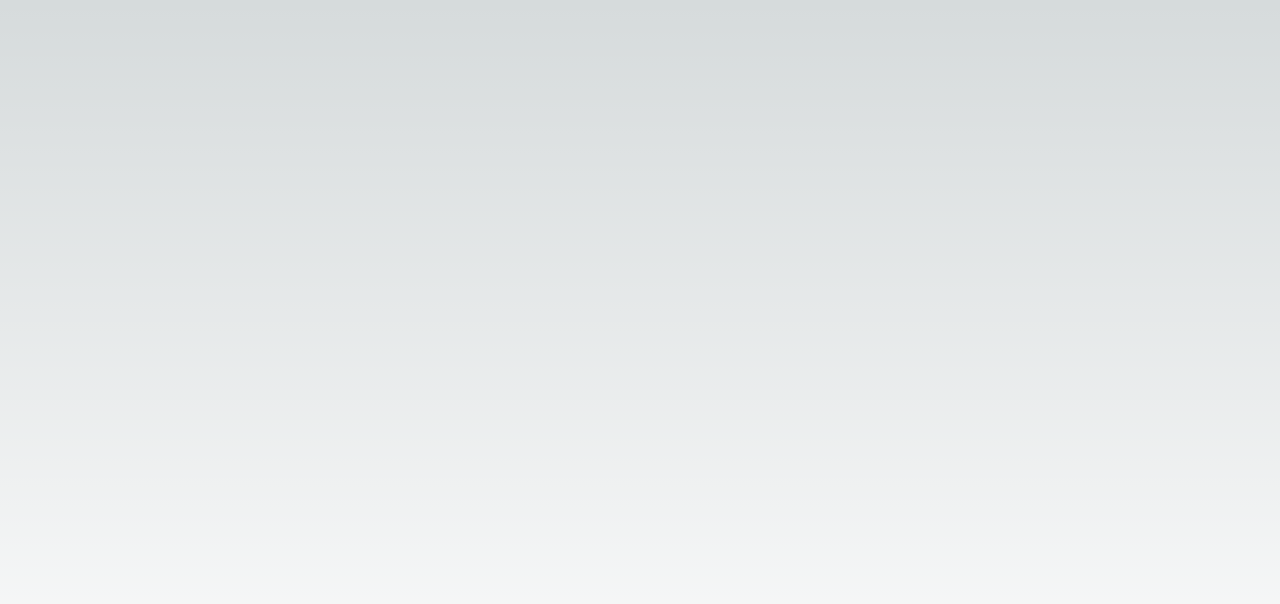
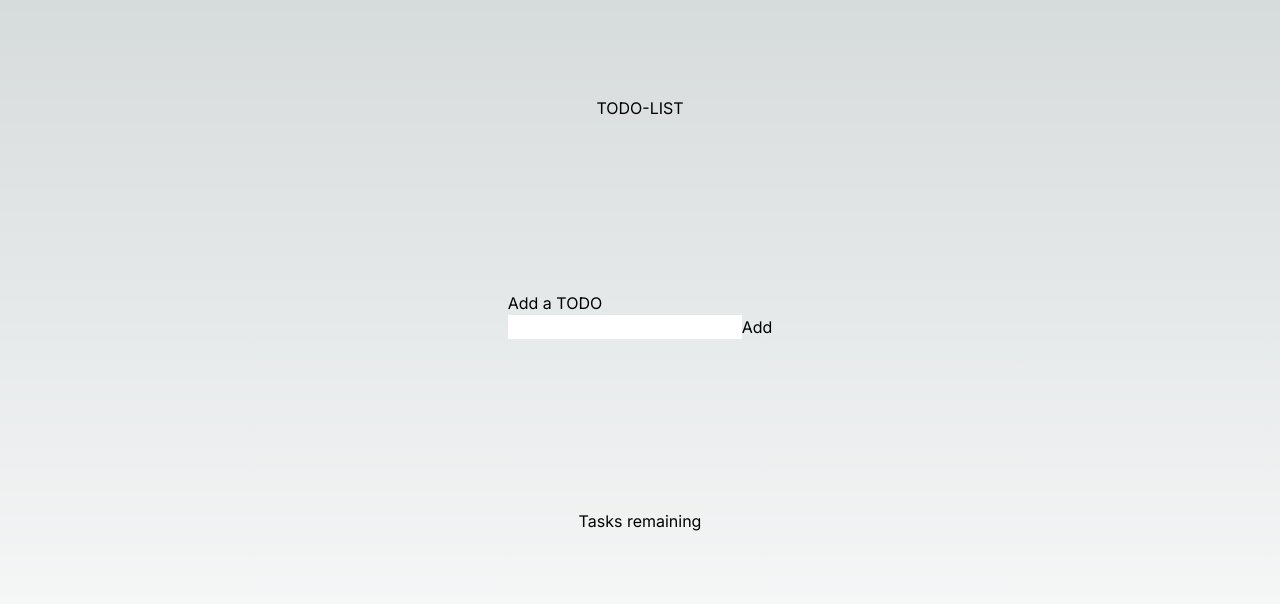
Before and after one commit to jerichosy/todo-list, a Next.js app: page / in a window 1280 px wide. Shown: the top 604 px of the page. Built offline with nearby package versions, Linux system fonts and the light colour scheme.

Commit message:
Basic add todo working

```diff
--- /dev/null
+++ b/src/app/components/AddTodo.js
@@ -0,0 +1,43 @@
+'use client';
+
+import { useState } from "react";
+
+export default function AddTodo( {handleAddTodo} ) {
+    const [todoToAdd, setTodoToAdd] = useState('')
+
+    function onChangeHandler(e) {
+        setTodoToAdd(e.target.value)
+    }
+
+    function addTodo() {
+        console.log('addTodo')
+
+        if (todoToAdd.trim()) {
+            handleAddTodo(todoToAdd)
+            setTodoToAdd('');  // ? What does this do
+        }
+    }
+
+    return (
+        <form onSubmit={(e) => { e.preventDefault(); addTodo(); }}>
+            <h2>
+                <label>
+                    Add a TODO
+                </label>
+            </h2>
+            <input
+                type='text'
+                // name='text'
+
+                value={todoToAdd}
+                onChange={onChangeHandler}
+            />
+            <button
+                type='submit'
+                // disabled={todoToAdd.trim() === ""}
+            >
+                Add
+            </button>
+        </form>
+    )
+}
--- /dev/null
+++ b/src/app/components/TodoList.js
@@ -0,0 +1,43 @@
+'use client';
+
+import { useReducer } from "react";
+import AddTodo from "./AddTodo";
+
+function todosReducer(todos = [], action) {
+    switch (action.type) {
+        case "add": {
+            return [...todos, { id: action.id, title: action.title, done: false }];
+        }
+        // case "edit": {
+        //     return todos.map(todo => ({
+        //         ...
+        //     }))
+        // }
+        default: throw Error(`Unknown action: ${action.type}`);
+    }
+}
+
+export default function TodoList() {
+    const [todos, dispatch] = useReducer(todosReducer, [])
+
+    function handleAddTodo(title) {
+        console.log('handleAddTodo')
+        dispatch({ type: 'add', id: crypto.randomUUID(), title });
+    }
+
+    return (
+        <>
+            <AddTodo handleAddTodo={handleAddTodo} />
+
+            <h2>Tasks remaining</h2>
+            <ul>
+                {todos.map(todo => (
+                    <li key={todo.id}>
+                        <input type="checkbox" checked={todo.done} />
+                        <span>{todo.title}</span>
+                    </li>
+                ))}
+            </ul>
+        </>
+    )
+}
--- a/src/app/page.js
+++ b/src/app/page.js
@@ -1,8 +1,33 @@
 import Image from 'next/image'
+import AddTodo from './components/AddTodo'
+import TodoList from './components/TodoList'
 
 export default function Home() {
   return (
     <main className="flex min-h-screen flex-col items-center justify-between p-24">
+      <h1>TODO-LIST</h1>
+
+      {/* <AddTodo /> */}
+
+      {/* <form>
+        <h2>
+          <label>
+            Add a TODO
+          </label>
+        </h2>
+        <input
+          type='text'
+          name='text'
+
+        />
+        <button type='submit'>
+          Add
+        </button>
+      </form> */}
+
+      <TodoList />
+
+      {/* <h2>Tasks remaining</h2> */}
 
     </main>
   )
```
